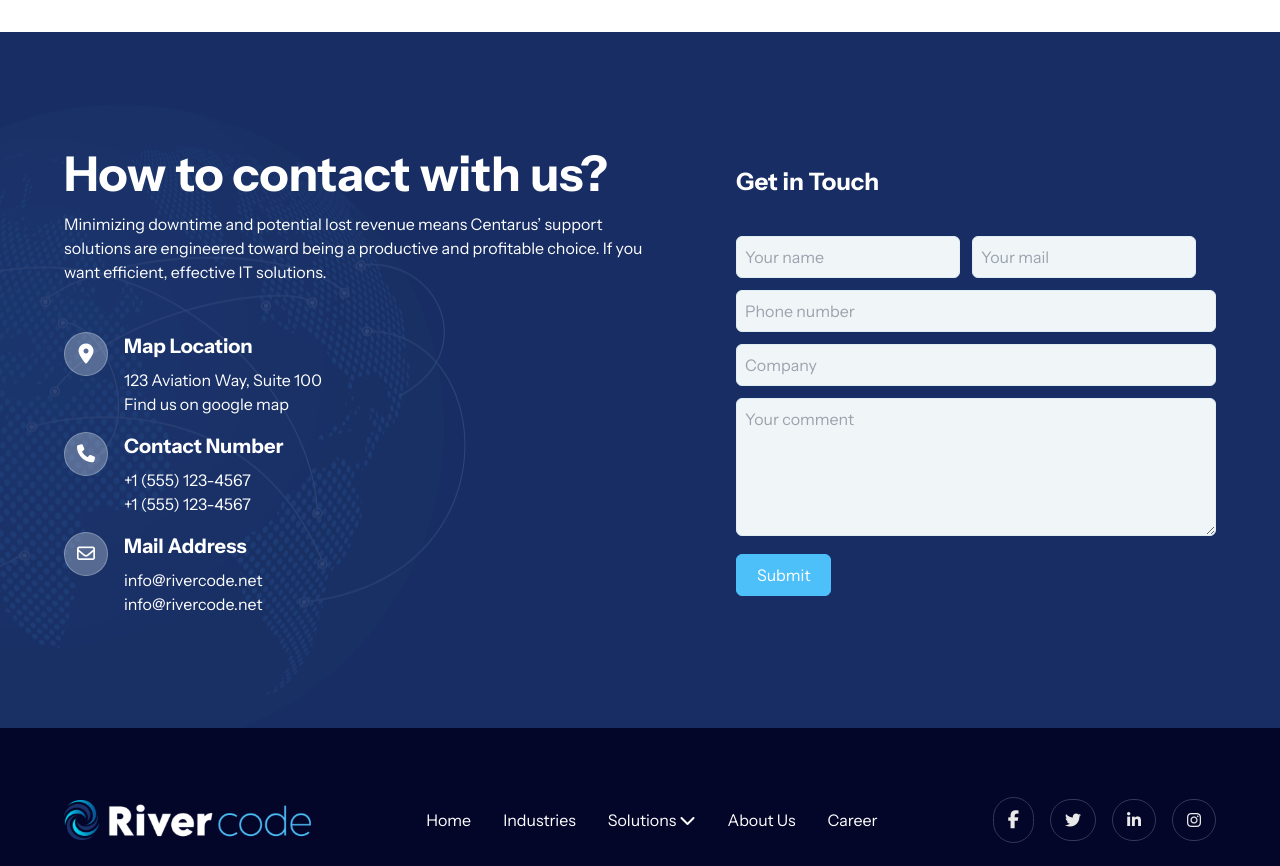
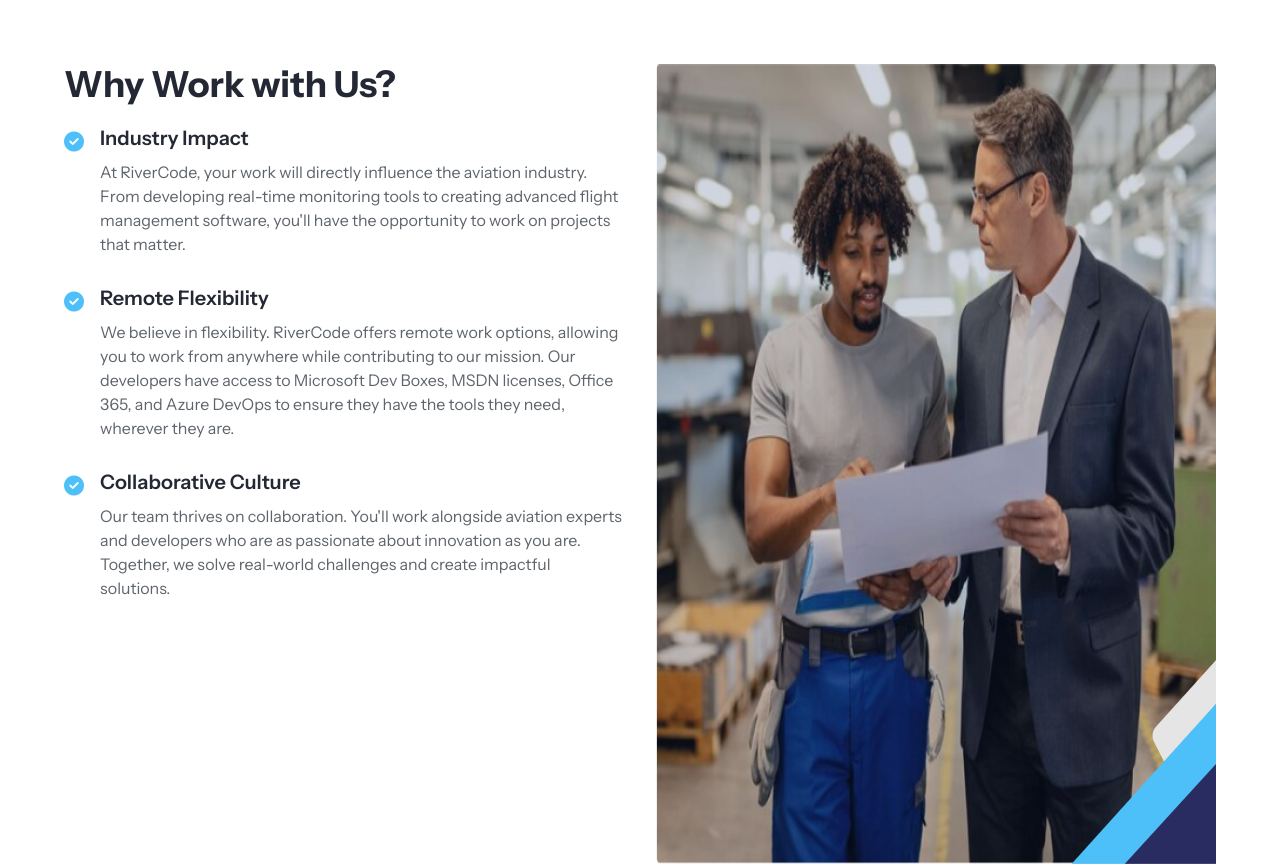
Before and after one commit to ma-foyez/rivercode, a React (Vite) app in the folder apps/frontend/: page /career in a window 1280 px wide. Shown: the part 1380-2246 px from the top of the page. Built offline with nearby package versions, Linux system fonts and the light colour scheme.

Commit message:
work procecss add

```diff
--- a/apps/frontend/src/components/features/contentDetails/index.tsx
+++ b/apps/frontend/src/components/features/contentDetails/index.tsx
@@ -5,7 +5,7 @@ interface IContentDetails {
 }
 const ContentDetails = ({ content, customClass }: IContentDetails) => {
     return (
-        <p className={`${customClass} my-2 text-base md:text-lg lg:text-xl text-[#5E646B] font-normal `}>{content}</p>
+        <p className={`${customClass} my-2 text-sm md:text-base 2xl:text-xl text-[#5E646B] font-normal `}>{content}</p>
     );
 };
 
--- /dev/null
+++ b/apps/frontend/src/components/features/whyWorkWithUs/index.tsx
@@ -0,0 +1,56 @@
+import React from 'react';
+import ContentDetails from '../contentDetails';
+
+interface Benefit {
+  title: string;
+  description: string;
+}
+
+const benefits: Benefit[] = [
+  {
+    title: "Industry Impact",
+    description: "At RiverCode, your work will directly influence the aviation industry. From developing real-time monitoring tools to creating advanced flight management software, you'll have the opportunity to work on projects that matter."
+  },
+  {
+    title: "Remote Flexibility",
+    description: "We believe in flexibility. RiverCode offers remote work options, allowing you to work from anywhere while contributing to our mission. Our developers have access to Microsoft Dev Boxes, MSDN licenses, Office 365, and Azure DevOps to ensure they have the tools they need, wherever they are."
+  },
+  {
+    title: "Collaborative Culture",
+    description: "Our team thrives on collaboration. You'll work alongside aviation experts and developers who are as passionate about innovation as you are. Together, we solve real-world challenges and create impactful solutions."
+  }
+];
+
+const WhyWorkWithUs: React.FC = () => {
+  return (
+    <div className="sl-section-space">
+      <div className="sl-container">
+        <div className="grid grid-cols-1 lg:grid-cols-2 lg:gap-8">
+            <div className='order-2 lg:order-1'>
+              <h2 className="text-2xl md:text-4xl font-bold mb-2 leading-tight text-[#232834] mt-5 lg:mt-0"> Why Work with Us? </h2>
+            {
+                benefits.map((benefit, index) => (
+                <div key={index} className='flex gap-4 items-start mt-5 mb-3'>
+                    <p><i className="text-xl fa-solid fa-circle-check text-sky mt-1"></i></p>
+                    <div>
+                        <h3 className="text-lg md:text-xl font-semibold text-[#232834]">{benefit.title}</h3>
+                        <ContentDetails content={benefit.description}/>
+                    </div>
+                </div>
+                ))
+
+            }
+
+            </div>
+
+            <div className='relative h-screen order-1 lg:order-2'>
+                <img src="./assets/images/Mask group.png" alt="Rivercode" className='w-full h-screen' />
+                 <img src="./assets/images/icons/Elements_Blue-Angle-Bottom-Left 2.png" alt="Rivercode" className='absolute bottom-0 right-0 transform scale-x-[-1]' />
+            </div>
+        </div>
+      </div>
+    </div>
+  );
+};
+
+export default WhyWorkWithUs;
--- a/apps/frontend/src/pages/career.tsx
+++ b/apps/frontend/src/pages/career.tsx
@@ -2,6 +2,7 @@ import React from 'react';
 import PageBanner from '../components/features/pageBanner';
 import ContactUs from '../components/features/contactUs';
 import OurTeam from '../components/features/ourTeam';
+import WhyWorkWithUs from '../components/features/whyWorkWithUs';
 
 const CareerPage = () => {
     return (
@@ -12,6 +13,7 @@ const CareerPage = () => {
         subTitle='Careers'
         />
         <OurTeam/>
+        <WhyWorkWithUs/>
         <ContactUs/>
      </div>
     );
```
Also changed, not shown: apps/frontend/public/assets/images/Mask group.png (added).
